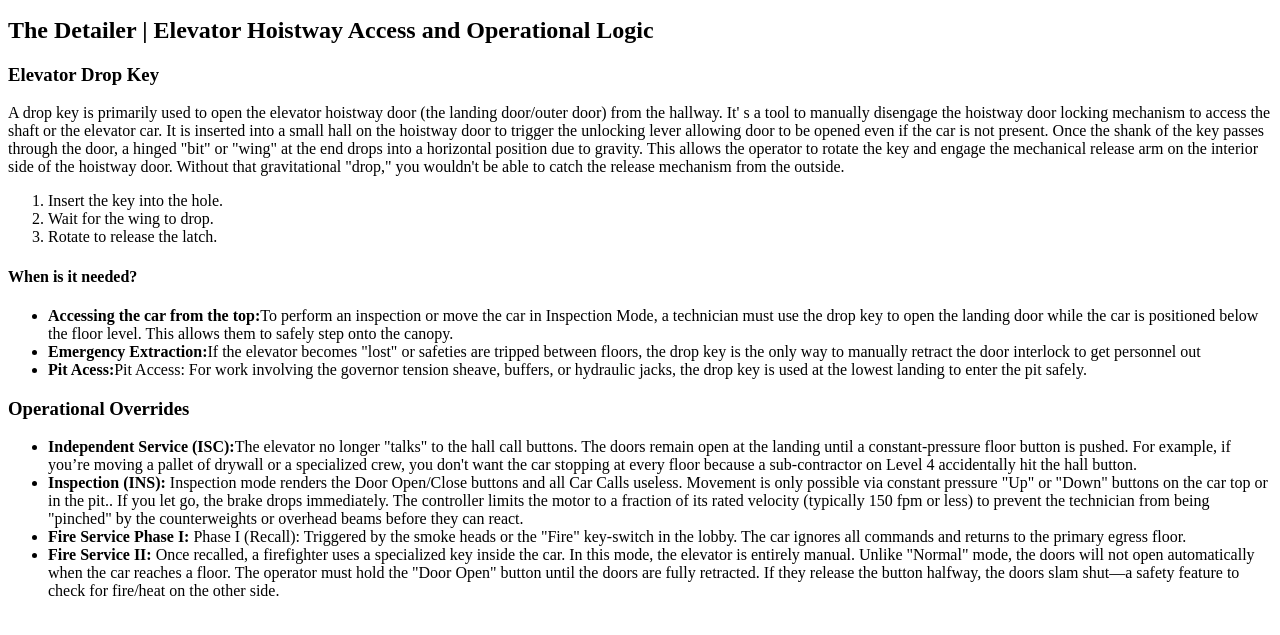
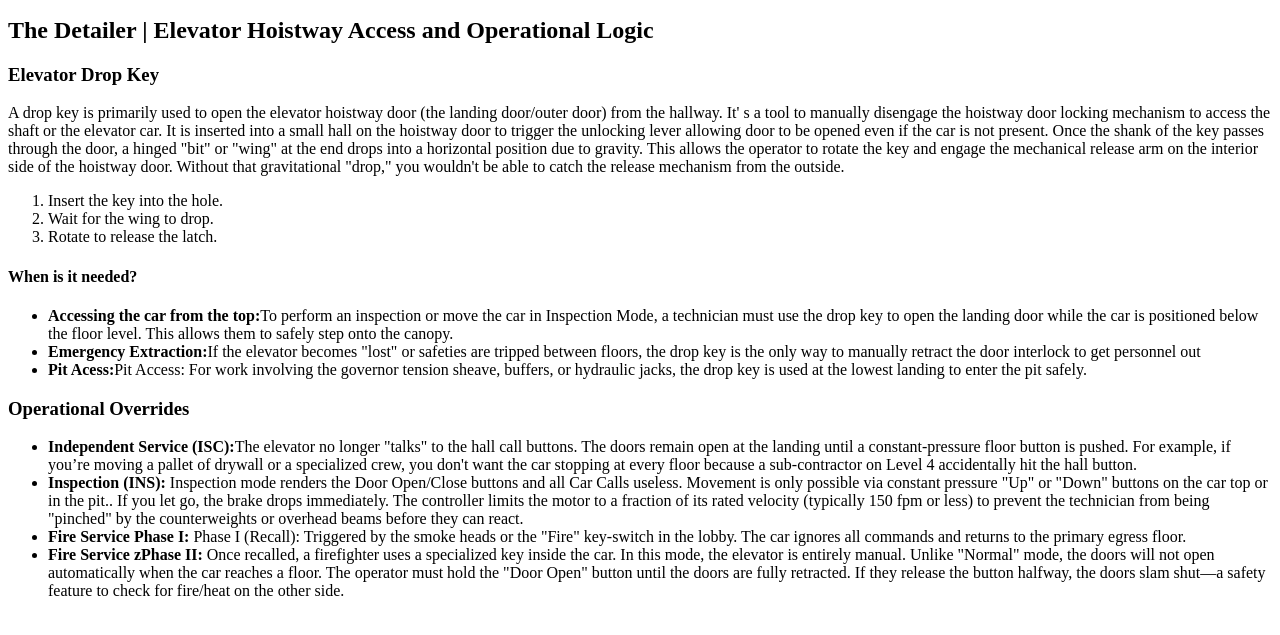
Before and after one commit to rdlgrtn-creator/the-Detailer, a plain HTML site: page construction/elevator.html in a window 1280 px wide. Shown: the part 101-736 px from the top of the page. Drawn offline with Linux system fonts and the light colour scheme.

Commit message:
Add files via upload

```diff
--- a/construction/elevator.html
+++ b/construction/elevator.html
@@ -29,5 +29,5 @@
     <li><strong> Independent Service (ISC):</strong>The elevator no longer "talks" to the hall call buttons.  The doors remain open at the landing until a constant-pressure floor button is pushed. For example, if you’re moving a pallet of drywall or a specialized crew, you don't want the car stopping at every floor because a sub-contractor on Level 4 accidentally hit the hall button.</li>
     <li><strong> Inspection (INS):</strong> Inspection mode renders the Door Open/Close buttons and all Car Calls useless.  Movement is only possible via constant pressure "Up" or "Down" buttons on the car top or in the pit.. If you let go, the brake drops immediately. The controller limits the motor to a fraction of its rated velocity (typically 150 fpm or less) to prevent the technician from being "pinched" by the counterweights or overhead beams before they can react.</li>
     <li><strong> Fire Service Phase I:</strong> Phase I (Recall): Triggered by the smoke heads or the "Fire" key-switch in the lobby. The car ignores all commands and returns to the primary egress floor.</li>
-    <li><strong> Fire Service II:</strong> Once recalled, a firefighter uses a specialized key inside the car. In this mode, the elevator is entirely manual. Unlike "Normal" mode, the doors will not open automatically when the car reaches a floor. The operator must hold the "Door Open" button until the doors are fully retracted. If they release the button halfway, the doors slam shut—a safety feature to check for fire/heat on the other side. </li>
+    <li><strong> Fire Service zPhase II:</strong> Once recalled, a firefighter uses a specialized key inside the car. In this mode, the elevator is entirely manual. Unlike "Normal" mode, the doors will not open automatically when the car reaches a floor. The operator must hold the "Door Open" button until the doors are fully retracted. If they release the button halfway, the doors slam shut—a safety feature to check for fire/heat on the other side. </li>
 </ul>
```
